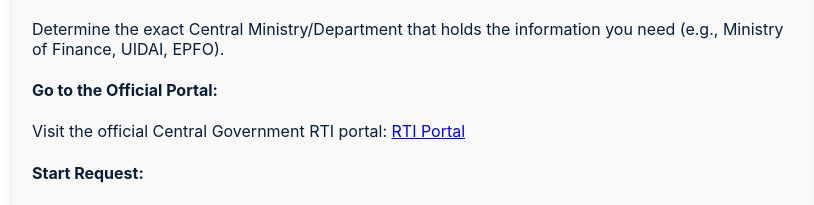
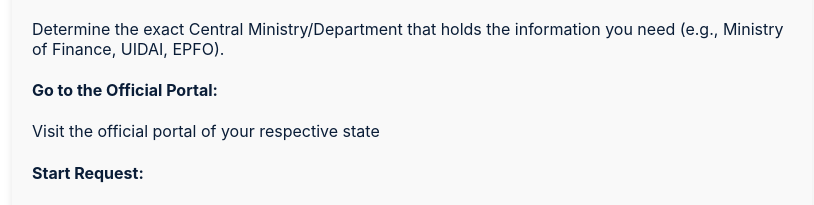
Before and after one commit to TejasJain676/voice-of-the-people, a plain HTML site: page voice.html in a window 1280 px wide. Shown: the part 1226-1431 px from the top of the page, without its empty margins (228-1042 px from the left). Drawn offline with Linux system fonts and the light colour scheme; no server answers.

Commit message:
Update voice.html

```diff
--- a/voice.html
+++ b/voice.html
@@ -44,7 +44,7 @@
 <div class="box"><h4>RTI Application</h4><p><h3>Steps for Filing RTI Online (Central Government)</h3>
 <h4>Identify the Authority:</h4> Determine the exact Central Ministry/Department that holds the information you need (e.g., Ministry of Finance, UIDAI, EPFO).
 <br>
-<h4>Go to the Official Portal:</h4> Visit the official Central Government RTI portal: <a href="https://rtionline.gov.in/">RTI Portal</a>
+<h4>Go to the Official Portal:</h4> Visit the official portal of your respective state
 <br>
 <h4>Start Request:</h4> Click on the "Submit Request" option. You will be prompted to read and agree to the guidelines.
 <br>
```
